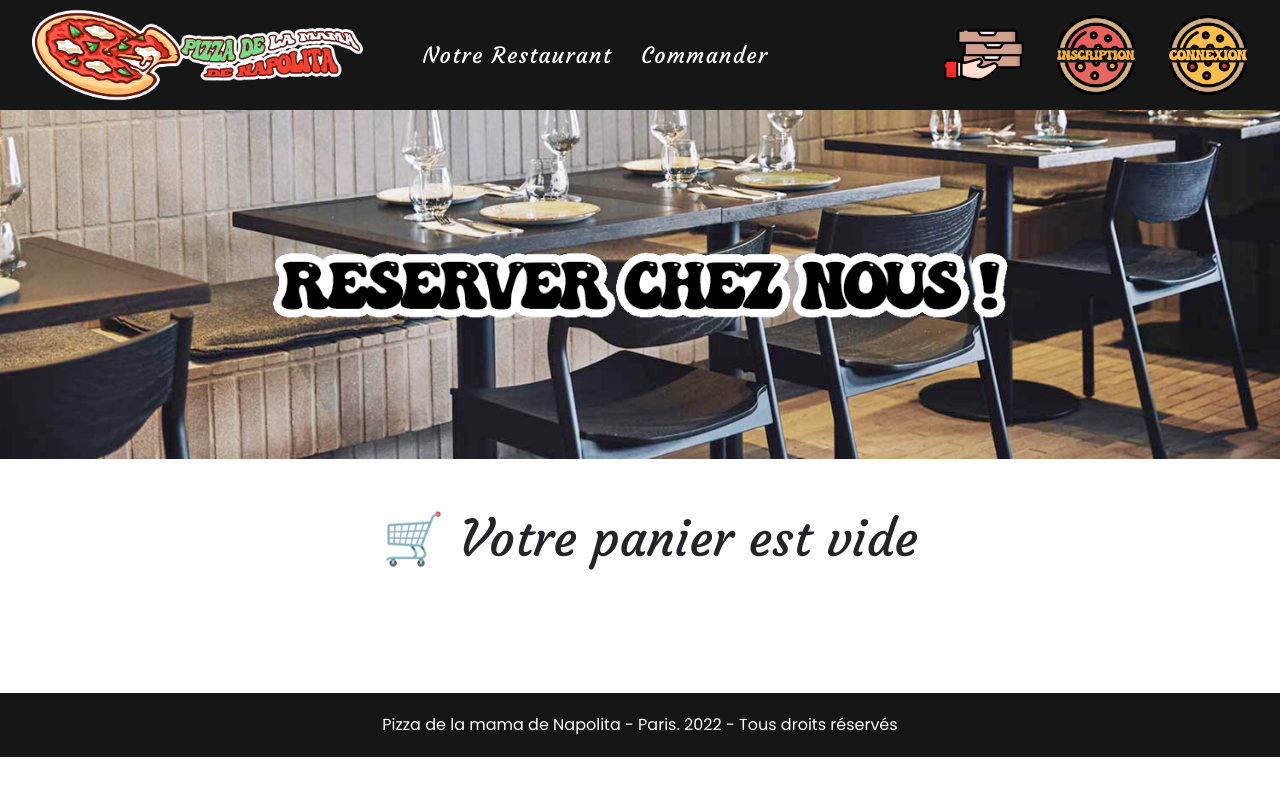
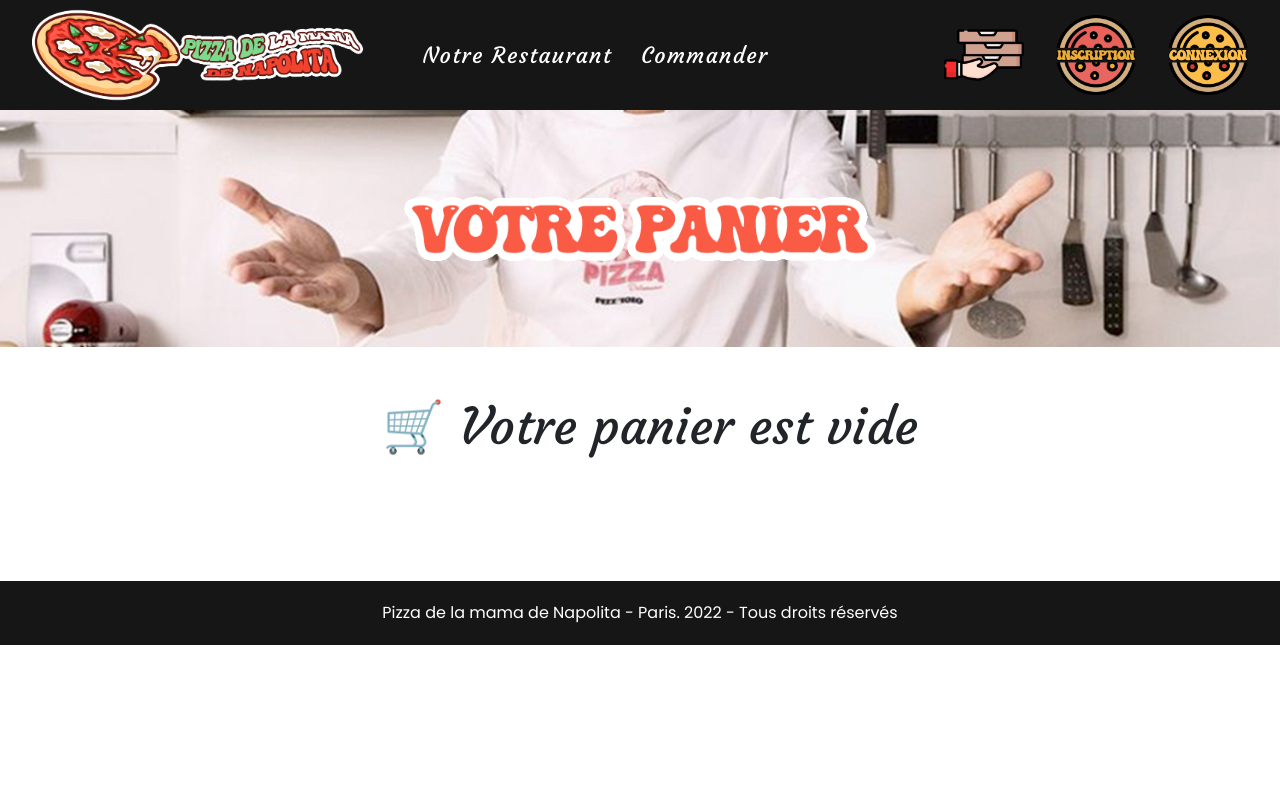
Before and after one commit to bastien-cordier/resto-ipssi, a React (Create React App) app in the folder front/: page /panier in a window 1280 px wide. Shown: the top 796 px of the page. Built offline with nearby package versions, Linux system fonts and the light colour scheme.

Commit message:
banner panier

```diff
--- a/front/src/pages/commande/Panier.js
+++ b/front/src/pages/commande/Panier.js
@@ -68,7 +68,7 @@ export default class Panier extends Component {
         ) : !this.state.hasProduct ? (
           <div>
             <img
-              src="/assets/banner-reserv.png"
+              src="/assets/banner-panier.png"
               alt="banner"
               className="img-bandeau"
               style={{ width: "100%" }}
@@ -80,7 +80,7 @@ export default class Panier extends Component {
         ) : (
           <div>
             <img
-              src="/assets/banner-reserv.png"
+              src="/assets/banner-panier.png"
               alt="banner"
               className="img-bandeau"
               style={{ width: "100%" }}
```
Also changed, not shown: front/public/assets/banner-panier.png (added).
